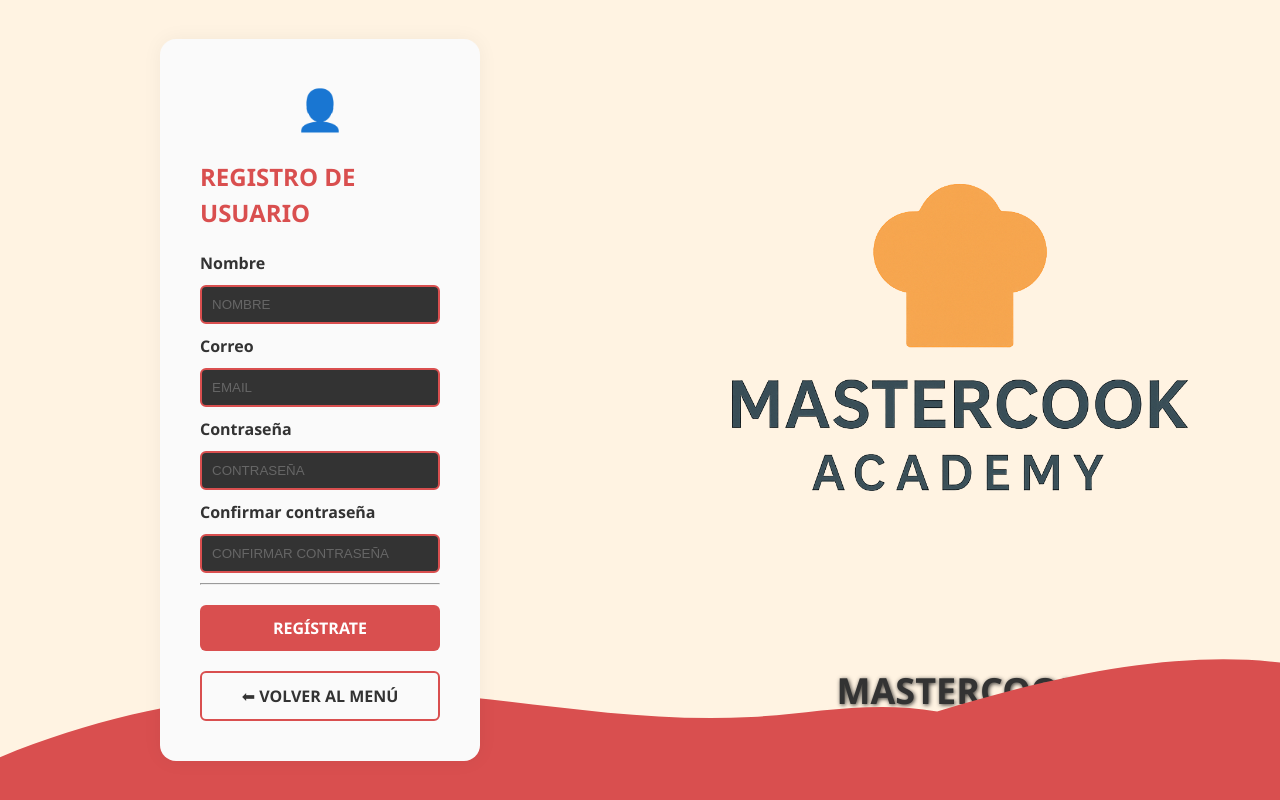
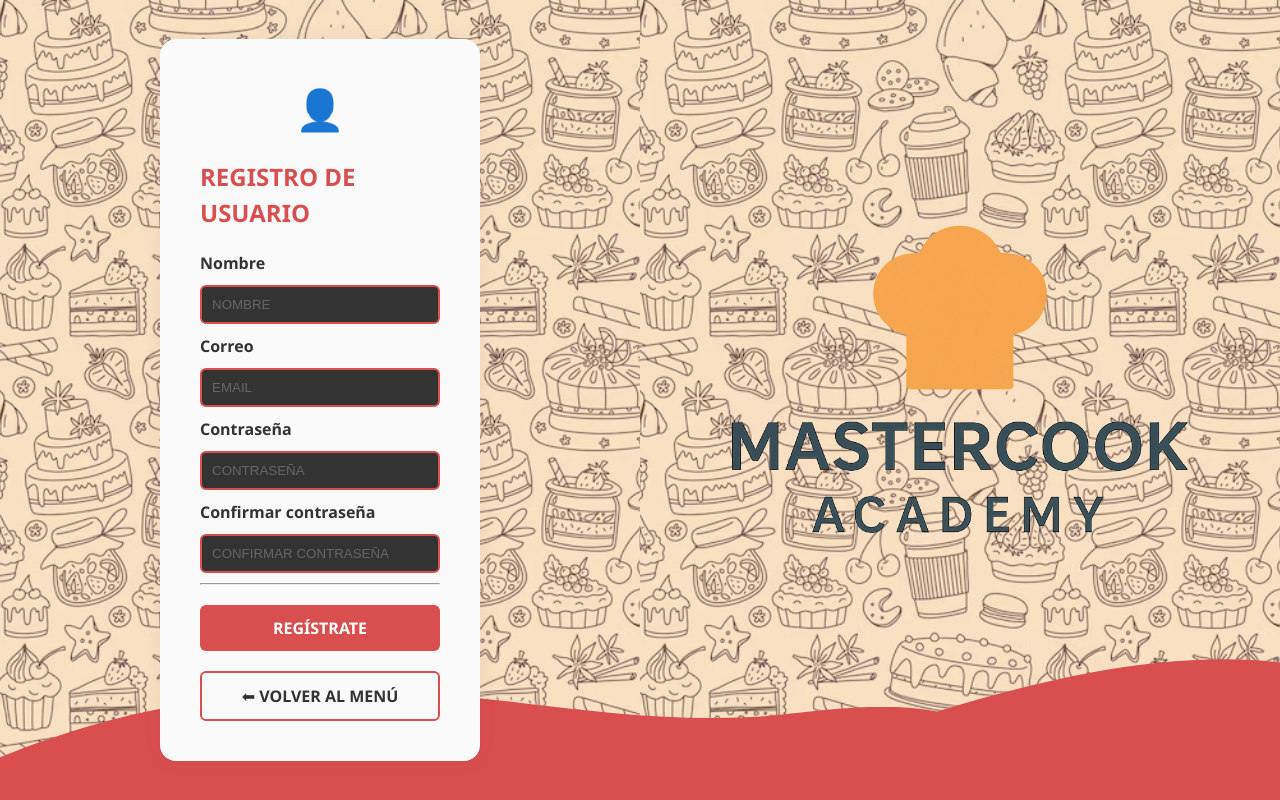
Before and after one commit to PabloBocel/ProyectoFInalAnalisis, a React (Vite) app in the folder frontend/: page /Register in a window 1280 px wide. Built offline with nearby package versions, Linux system fonts and the light colour scheme.

Commit message:
mejora fondo registro

```diff
--- a/frontend/src/pages/LoginRegister.css
+++ b/frontend/src/pages/LoginRegister.css
@@ -25,6 +25,10 @@
 }
 
 .registro-left {
+  background-image: url('/FondoRegistro.avif');
+  background-size: cover;
+  background-position: center;
+  background-repeat: no-repeat;
   width: 50%;
   display: flex;
   justify-content: center;
@@ -108,13 +112,18 @@
 }
 
 .registro-right {
-  width: 50%;
-  background-color: var(--color-secundario);
+  flex: 1;
+  background-image: url('/FondoRegistro.avif');
+  background-size: cover;
+  background-position: center;
+  background-repeat: no-repeat;
   display: flex;
   flex-direction: column;
   justify-content: center;
   align-items: center;
-  animation: fadeInRight 1s ease-in-out;
+  position: relative;
+  padding: 0;
+  backdrop-filter: blur(2px);
 }
 
 .logo-img {
--- a/frontend/src/pages/LoginRegister.jsx
+++ b/frontend/src/pages/LoginRegister.jsx
@@ -93,9 +93,6 @@
 
       <div className="registro-right">
         <img src="/Logo_Mastercook.png" alt="Logo MasterCook" className="logo-img" />
-        <h1 className="titulo-logo">
-          MASTERCOOK<br /><span>ACADEMY</span>
-        </h1>
       </div>
 
       {/* Onda decorativa visible en todo el ancho */}
```
